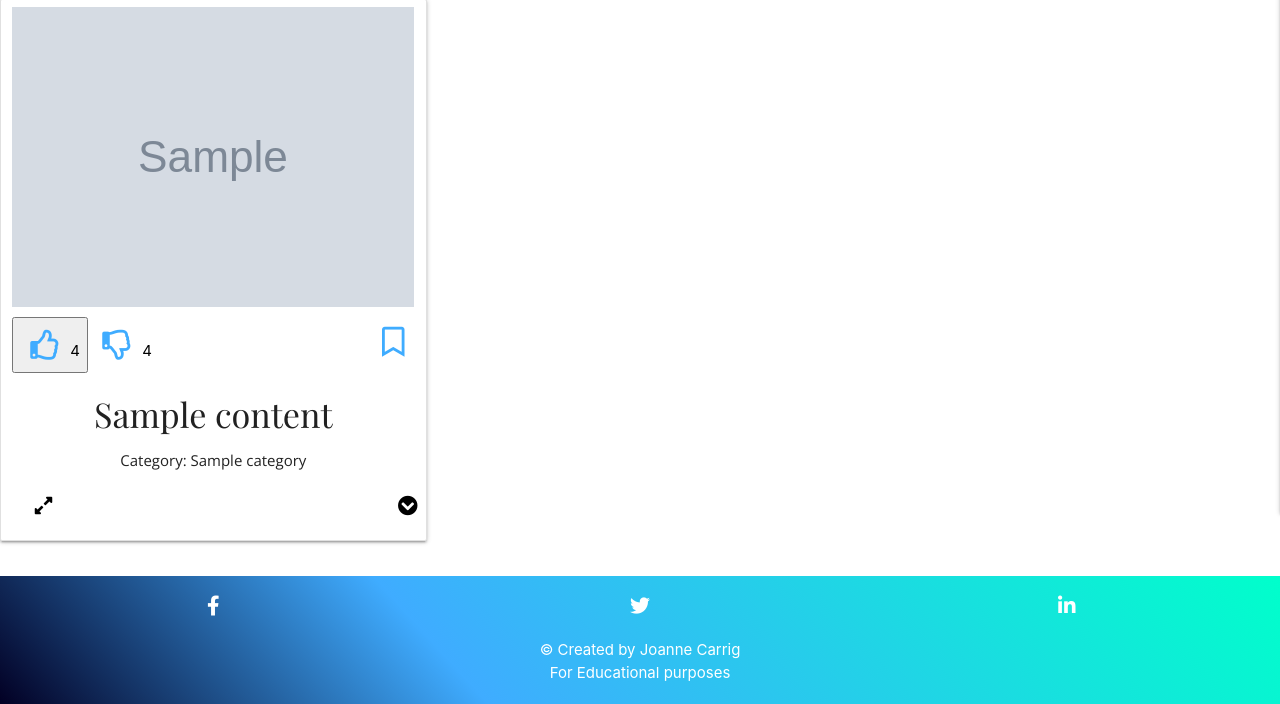
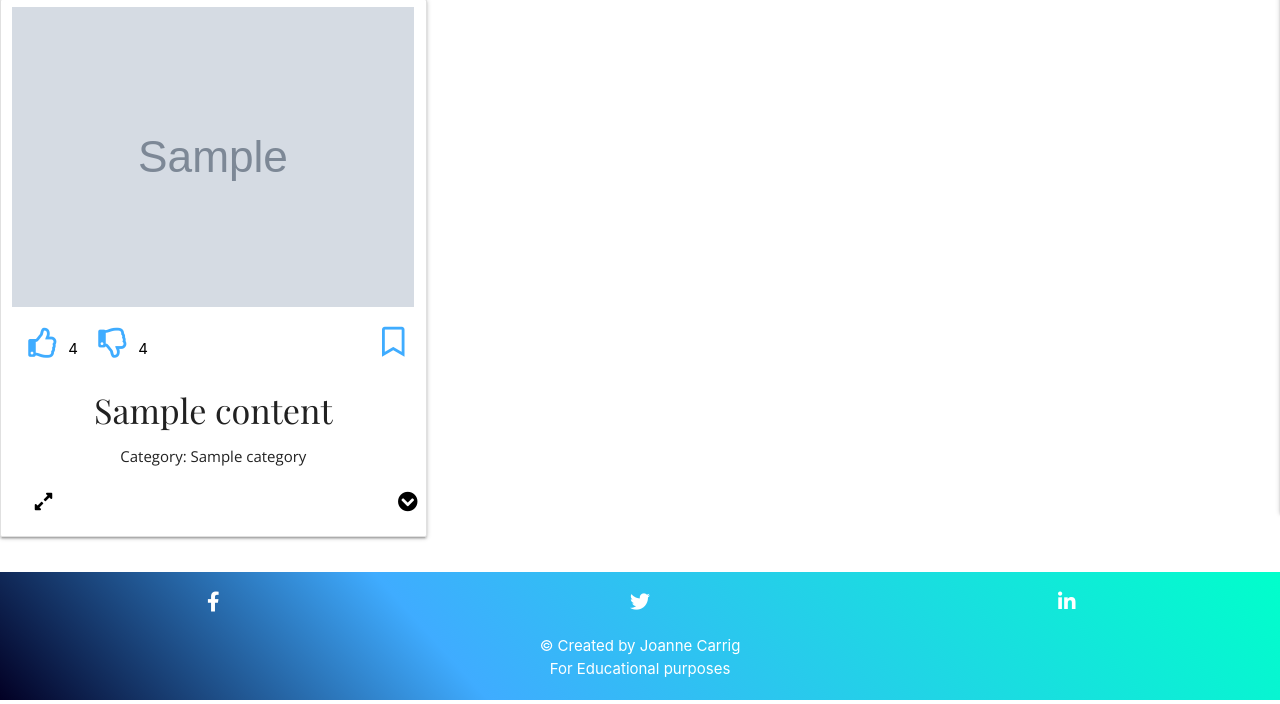
Before and after one commit to jojo157/learning-platform, a Flask app: page /search in a window 1280 px wide. Shown: the part 347-1051 px from the top of the page. Run offline with Flask 2, Linux system fonts and the light colour scheme; grey boxes marked "Sample" are stand-in pictures; a database or web service that is not in the repository returns one stand-in record (values such as "Sample title"); some libraries are stand-ins or nearby versions.

Commit message:
targeted styling of thumb up button to match previous style

```diff
--- a/static/css/style.css
+++ b/static/css/style.css
@@ -187,7 +187,10 @@ ul.collapsible{
     border:none;
 }
 
-
+.refresh{
+    background-color: #fff;
+    border:none;
+}
 
 /* Register Page */
 
--- a/static/js/script.js
+++ b/static/js/script.js
@@ -7,7 +7,7 @@ $(document).ready(function(){
   });
 
   $('.refresh').click(function() {
-    setTimeout(function(){ location.reload()},500);
+    setTimeout(function(){ location.reload()},1000);
   });
 
   // code to zoom in on content when click and zoom out when clicked again
```
